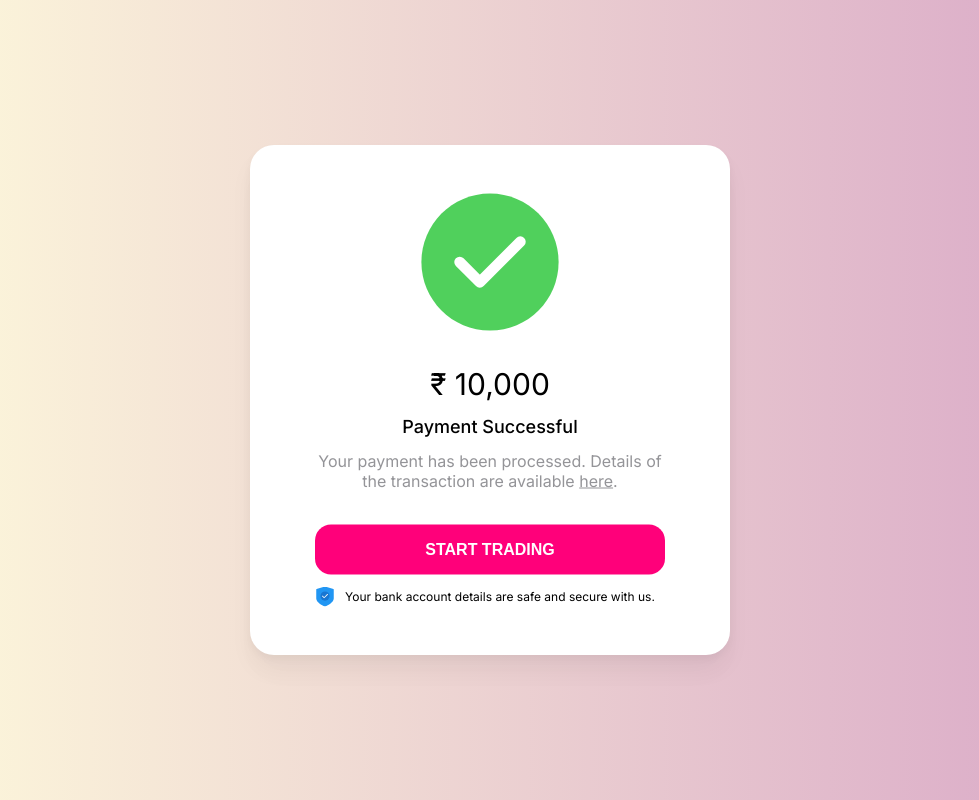
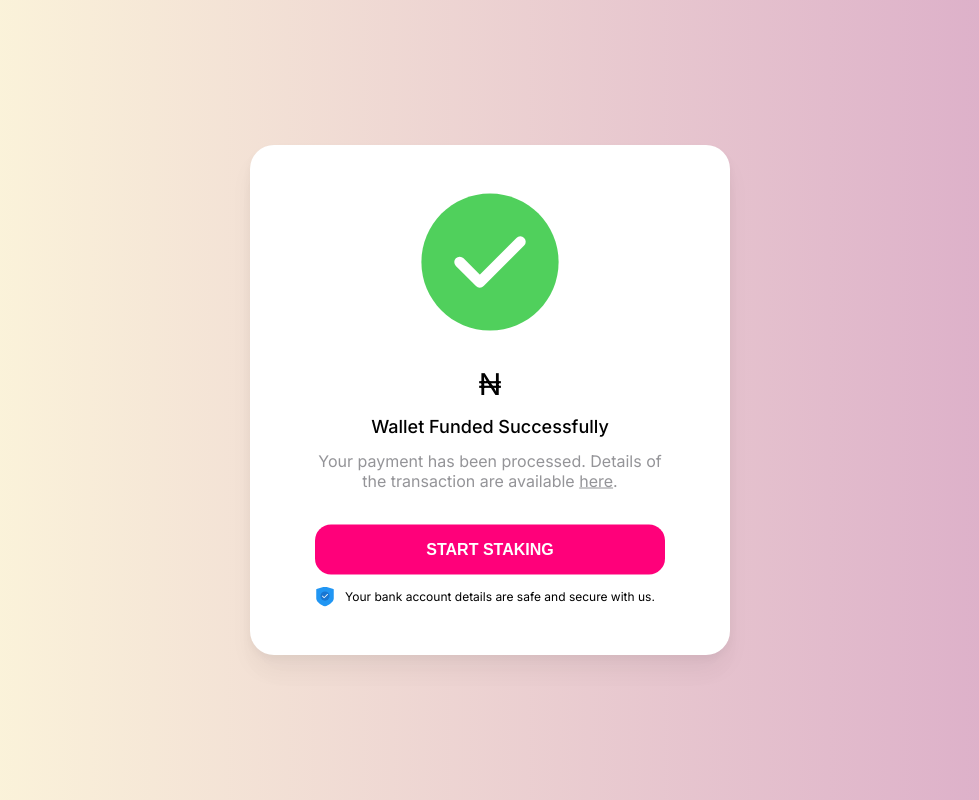
Before and after one commit to PeterEssien/successful-payment-page, a website built with Parcel: page index.html in a window 1280 px wide. Shown: the whole page, without its empty margins (150-1129 px from the left). Built offline with nearby package versions, Linux system fonts and the light colour scheme.

Commit message:
Update index.html

```diff
--- a/index.html
+++ b/index.html
@@ -28,10 +28,10 @@
       autoplay>
     </lottie-player>
     <div class="text fade-in">
-      <p class="text__amount">&#x20b9 10,000</p>
-      <p class="text__header">Payment Successful</p>
+      <p class="text__amount">₦</p>
+      <p class="text__header">Wallet Funded Successfully</p>
       <p class="text__subheader">Your payment has been processed. Details of the transaction are available <a href="#">here</a>.</p>
-      <button class="text__button">START TRADING</button>
+      <button class="text__button">START STAKING</button>
       <p class="text__footer"><img src="./shield.svg" width="20px" height="20px" alt="Shield icon">Your bank account details are safe and secure with us.</p>
     </div>
   </div>
```
